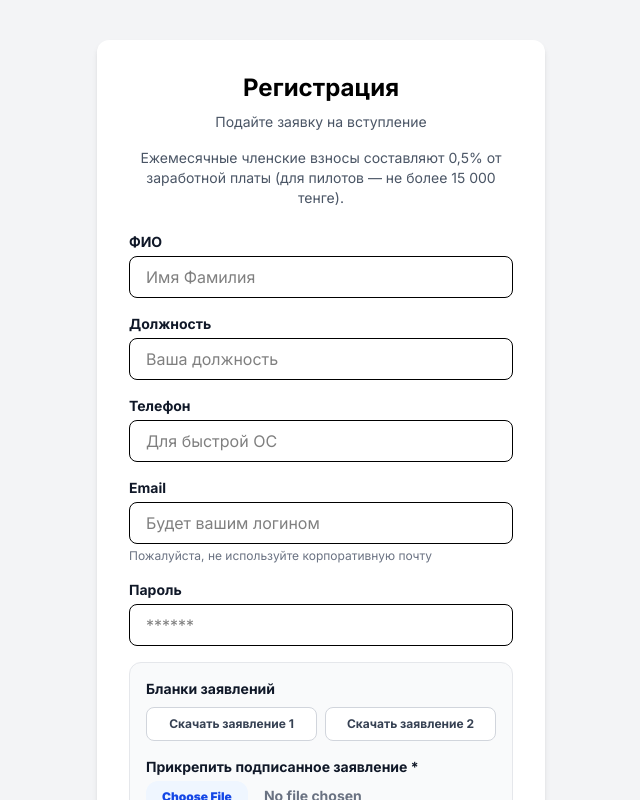
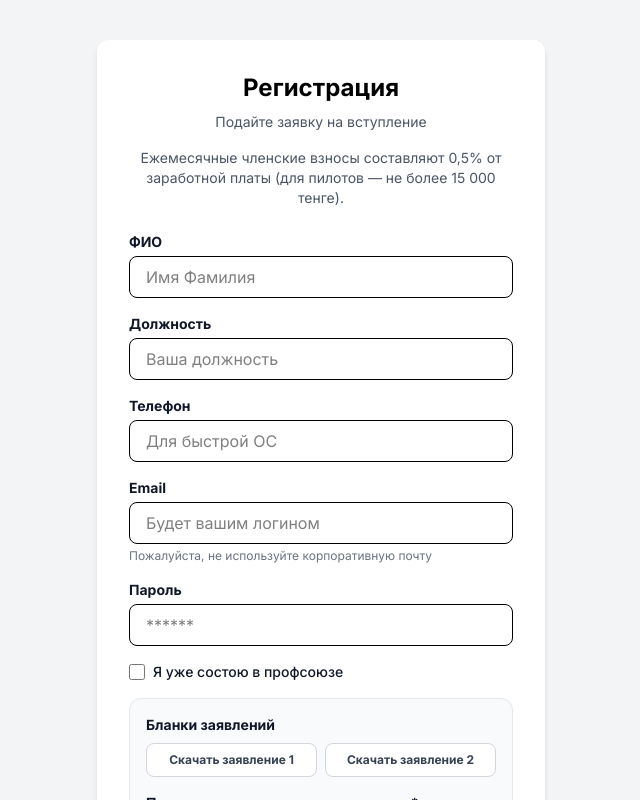
Before and after one commit to ZakirMan/union-app, a Next.js app: page /register in a window 1280 px wide. Shown: the top 800 px of the page, without its empty margins (319-959 px from the left). Built offline with nearby package versions, Linux system fonts and the light colour scheme.

Commit message:
feat: add already union member checkbox

```diff
--- a/app/register/page.tsx
+++ b/app/register/page.tsx
@@ -16,6 +16,7 @@ export default function RegisterPage() {
   const [position, setPosition] = useState('');
   const [phone, setPhone] = useState(''); // <-- НОВОЕ ПОЛЕ
   const [statementFile, setStatementFile] = useState<File | null>(null);
+  const [isAlreadyMember, setIsAlreadyMember] = useState(false);
 
   const [error, setError] = useState('');
   const [loading, setLoading] = useState(false);
@@ -27,7 +28,7 @@ export default function RegisterPage() {
     setLoading(true);
 
     if (!statementFile) {
-      setError('Без прикрепленного заявления о вступлении заявка не может быть принята');
+      setError(isAlreadyMember ? 'Без фото пропуска заявка не может быть принята' : 'Без прикрепленного заявления о вступлении заявка не может быть принята');
       setLoading(false);
       return;
     }
@@ -50,6 +51,7 @@ export default function RegisterPage() {
         position: position,
         phoneNumber: phone, // <-- СОХРАНЯЕМ ТЕЛЕФОН
         statementUrl: statementUrl,
+        isAlreadyMember: isAlreadyMember,
         role: 'member',
         status: 'pending',
         createdAt: new Date().toISOString()
@@ -65,7 +67,7 @@ export default function RegisterPage() {
             'Authorization': `Bearer ${token}`
           },
           body: JSON.stringify({
-            text: `🆕 <b>Новая заявка на вступление!</b>\n\n👤 <b>ФИО:</b> ${name}\n💼 <b>Должность:</b> ${position}\n📞 <b>Телефон:</b> ${phone}\n✉️ <b>Email:</b> ${email}`
+            text: `🆕 <b>Новая заявка на вступление!</b>\n\n👤 <b>ФИО:</b> ${name}\n💼 <b>Должность:</b> ${position}\n📞 <b>Телефон:</b> ${phone}\n✉️ <b>Email:</b> ${email}\n🔰 <b>Уже в профсоюзе:</b> ${isAlreadyMember ? 'Да' : 'Нет'}`
           })
         });
       } catch (tgError) {
@@ -127,14 +129,33 @@ export default function RegisterPage() {
             <input type="password" required className="w-full px-4 py-2 border rounded-lg text-black" placeholder="******" value={password} onChange={(e) => setPassword(e.target.value)} />
           </div>
 
+          <div className="flex items-center gap-2 mt-4">
+            <input
+              type="checkbox"
+              id="alreadyMember"
+              checked={isAlreadyMember}
+              onChange={(e) => setIsAlreadyMember(e.target.checked)}
+              className="w-4 h-4 text-blue-600 bg-gray-100 border-gray-300 rounded focus:ring-blue-500 cursor-pointer"
+            />
+            <label htmlFor="alreadyMember" className="text-sm font-medium text-gray-900 cursor-pointer select-none">
+              Я уже состою в профсоюзе
+            </label>
+          </div>
+
           <div className="bg-gray-50 p-4 rounded-xl border border-gray-200 mt-4">
-            <p className="text-sm font-bold text-gray-900 mb-2">Бланки заявлений</p>
-            <div className="flex gap-2 mb-4">
-              <a href="/zayavlenie_1.docx" download className="flex-1 bg-white border border-gray-300 text-gray-700 text-center py-2 rounded-lg text-xs font-bold hover:bg-gray-100 transition">Скачать заявление 1</a>
-              <a href="/zayavlenie_2.docx" download className="flex-1 bg-white border border-gray-300 text-gray-700 text-center py-2 rounded-lg text-xs font-bold hover:bg-gray-100 transition">Скачать заявление 2</a>
-            </div>
+            {!isAlreadyMember && (
+              <>
+                <p className="text-sm font-bold text-gray-900 mb-2">Бланки заявлений</p>
+                <div className="flex gap-2 mb-4">
+                  <a href="/zayavlenie_1.docx" download className="flex-1 bg-white border border-gray-300 text-gray-700 text-center py-2 rounded-lg text-xs font-bold hover:bg-gray-100 transition">Скачать заявление 1</a>
+                  <a href="/zayavlenie_2.docx" download className="flex-1 bg-white border border-gray-300 text-gray-700 text-center py-2 rounded-lg text-xs font-bold hover:bg-gray-100 transition">Скачать заявление 2</a>
+                </div>
+              </>
+            )}
 
-            <label className="block text-sm font-bold text-gray-900 mb-1">Прикрепить подписанное заявление *</label>
+            <label className="block text-sm font-bold text-gray-900 mb-1">
+              {isAlreadyMember ? 'Прикрепить фото пропуска *' : 'Прикрепить подписанное заявление *'}
+            </label>
             <input
               type="file"
               accept="image/*,.pdf"
```
